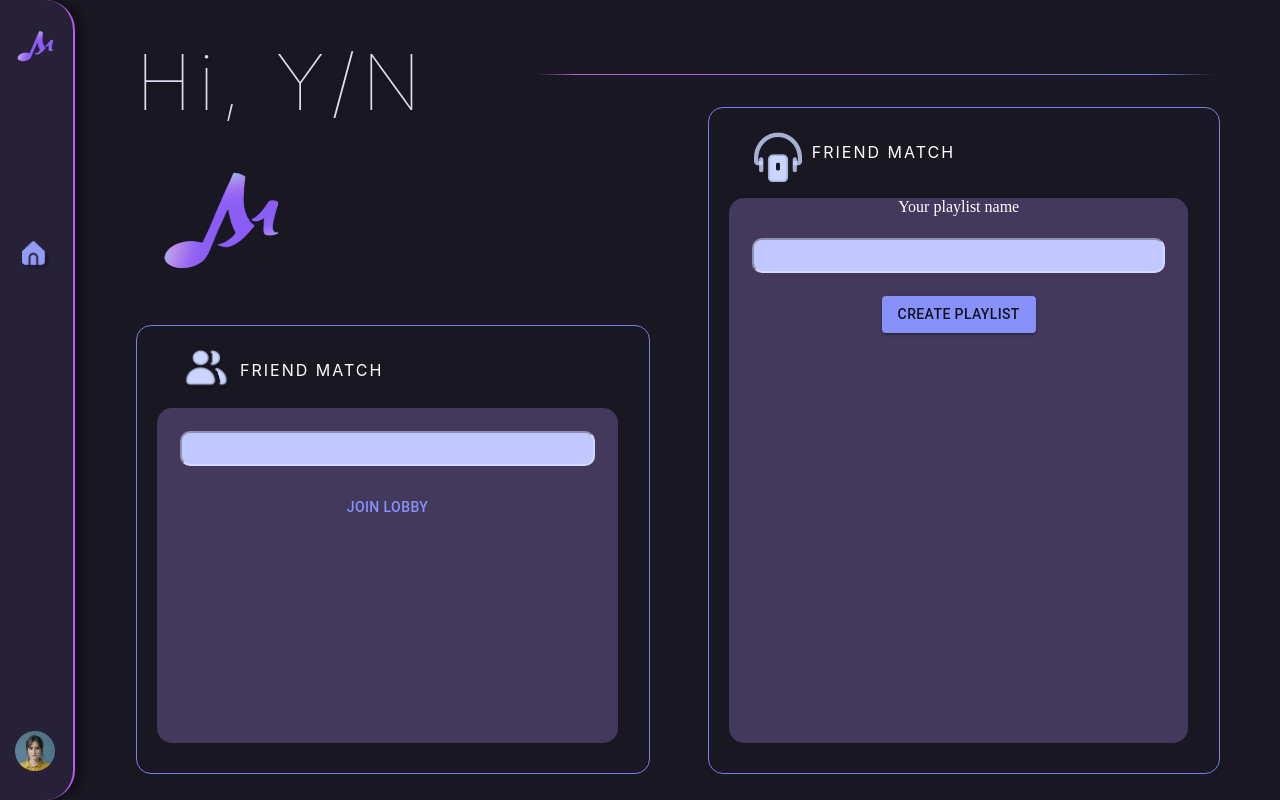
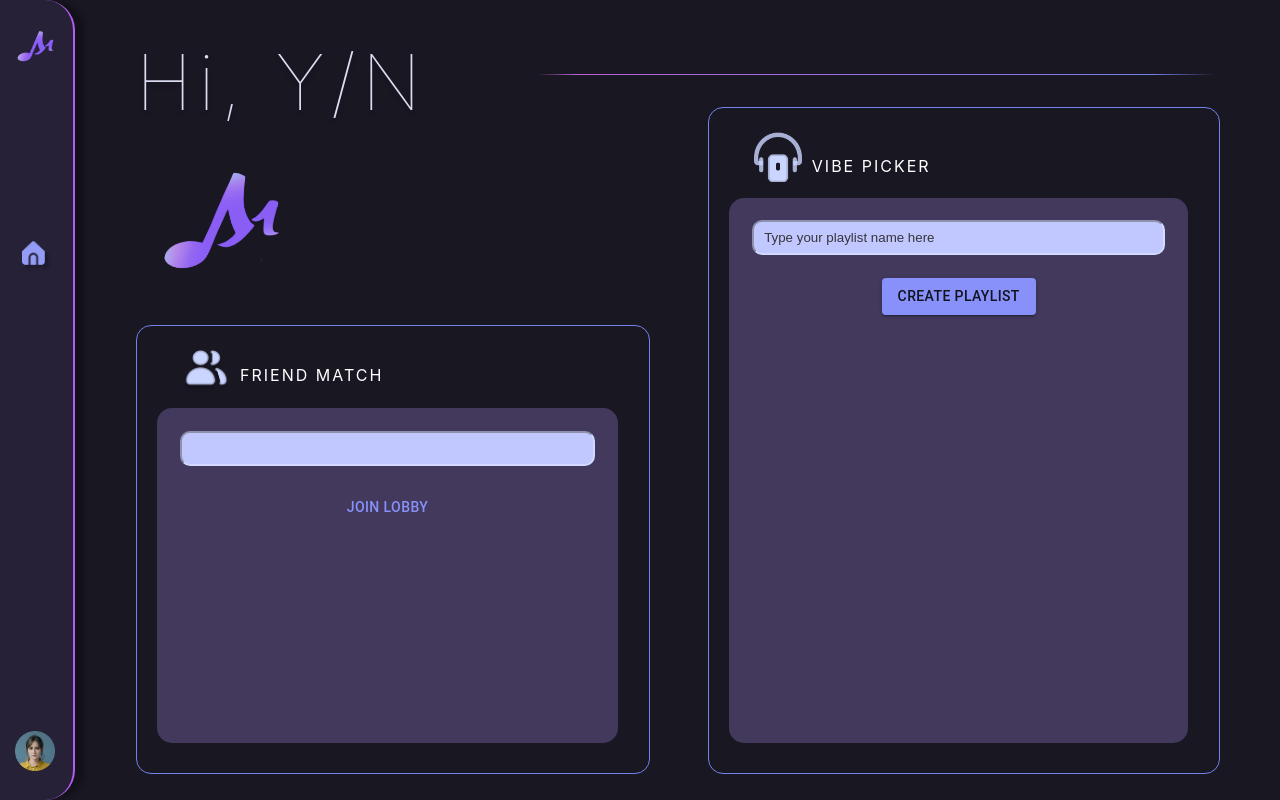
Before and after one commit to microlchen/ui, a Next.js app: page /dashboard in a window 1280 px wide. Built offline with nearby package versions, Linux system fonts and the light colour scheme.

Commit message:
text and css

```diff
--- a/src/pages/dashboard.jsx
+++ b/src/pages/dashboard.jsx
@@ -82,14 +82,14 @@ export default function Dashboard() {
                         <div className={styles.halfsize2} >
                             <div className={styles.title}>
                                 <img className={styles.functionicon} src={vibepicker} />
-                                <div className={styles.friendmatch}>FRIEND MATCH&nbsp;&nbsp;
+                                <div className={styles.friendmatch} style={{marginTop:"10%"}}>VIBE PICKER&nbsp;&nbsp;
 
                                 </div>
 
                             </div>
                             <div className={styles.innerfilebox2}>
-                            <div style = {{}}>  Your playlist name</div>
-                            <input className={styles.textfield}  type="text" id="playlist" name="playlist" ></input>
+
+                            <input className={styles.textfield}  type="text" id="playlist" name="playlist" placeholder="Type your playlist name here"></input>
                             <Button for="playlist" variant="contained">Create playlist</Button>
                             </div>
                         </div>
--- a/src/styles/Home.module.css
+++ b/src/styles/Home.module.css
@@ -531,15 +531,21 @@
   height: 35px;
   width: 90%;
   border-color: #d4d9ff;
-  padding: 10px;
+  padding: 5px 10px 5px 10px;
   color: #191722;
   margin-bottom:5%;
   margin-left:5%;
   margin-right:10%;
-
-
+}
+.textfield::placeholder {
+  color: #36353a;
+}
+.textfield::selection {
+  background-color: #36353a;
+  color: #36353a;
 
 }
+
 /* laptop */
 @media (min-width: 500px) {
  /*
@@ -681,7 +687,7 @@ Landing
 .friendmatch{
   font-family: Inter, sans-serif;
   font-size: 1rem;
-  margin-top: 7%;
+  margin-top: 8%;
   letter-spacing: 2px;
 }
 .innerbox{
```
